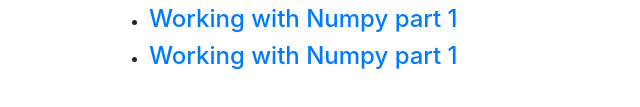
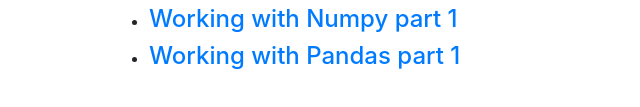
Before and after one commit to ameyx2/ameyx2.github.io, a plain HTML site: page index.html in a window 1280 px wide. Shown: the part 857-964 px from the top of the page, 0-640 px from the left. Drawn offline with nearby package versions, Linux system fonts and the light colour scheme.

Commit message:
pandas1idxc

```diff
--- a/index.html
+++ b/index.html
@@ -66,7 +66,7 @@
 	<ul>
 		<li><h4><a href="/Arrays_and_Vectors.html" class="customLink">Arrays, Vectors and Matrices in Python</a></h4></li>
 		<li><h4><a href="/Working_with_Numpy_part_1" class="customLink">Working with Numpy part 1</a></h4></li>
-		<li><h4><a href="/Working with Pandas part 1.html" class="customLink">Working with Numpy part 1</a></h4></li>
+		<li><h4><a href="/Working with Pandas part 1.html" class="customLink">Working with Pandas part 1</a></h4></li>
 	</ul>
       </div>
 
```
